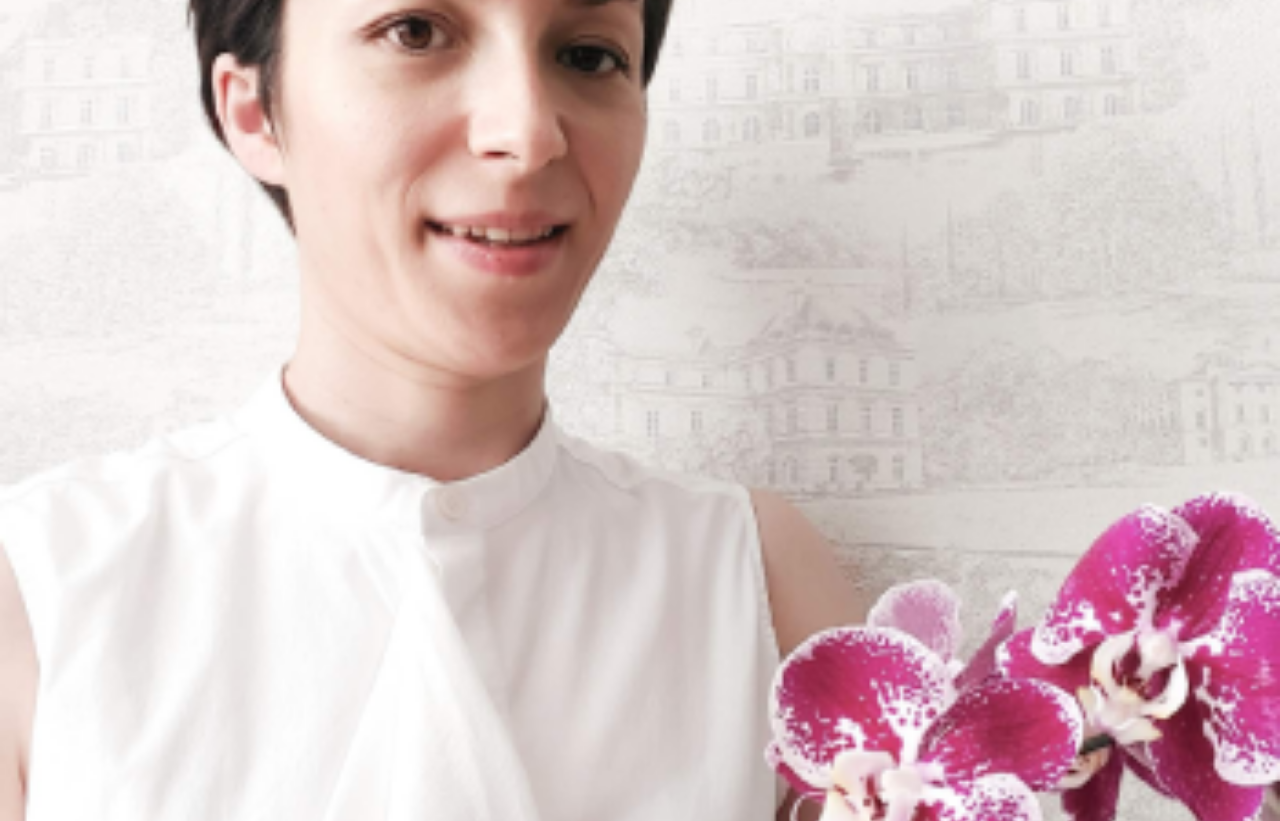
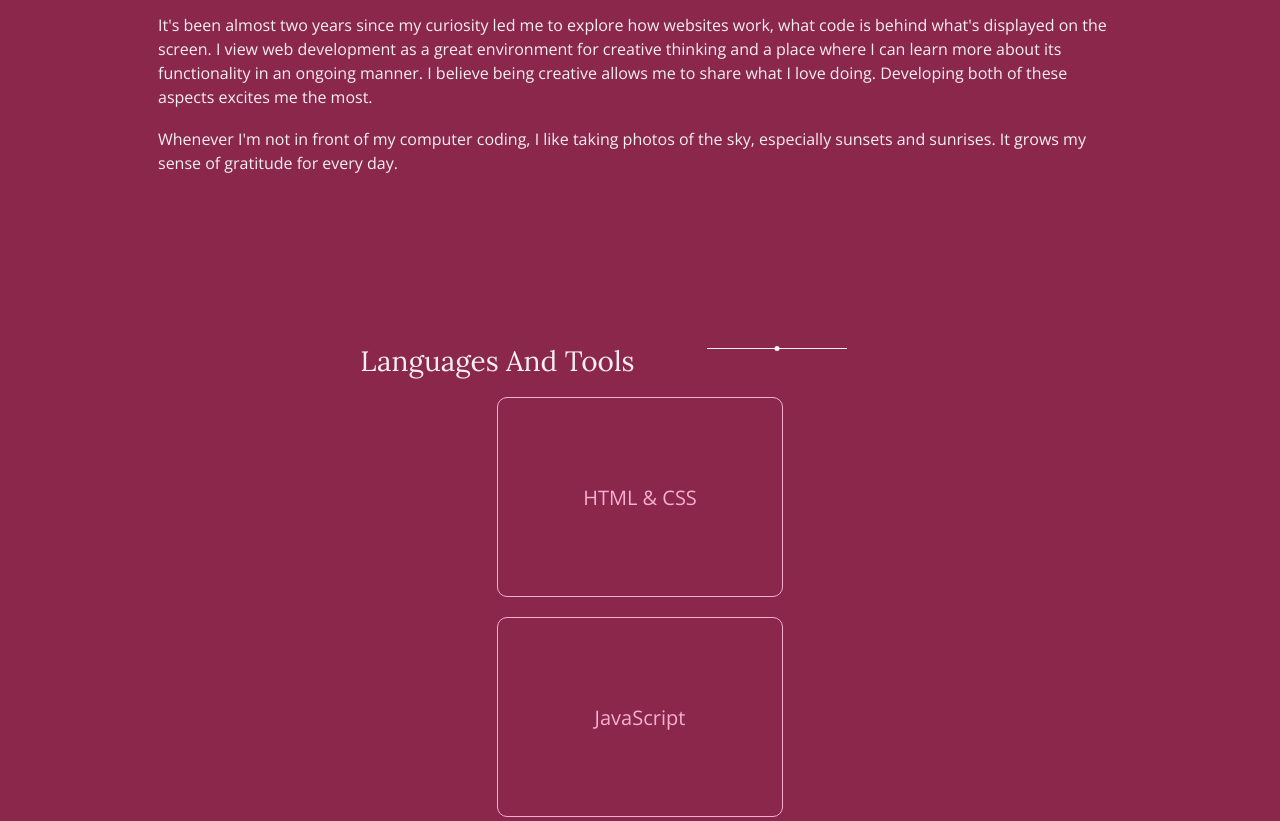
Before and after one commit to Doileo/portfolio, a website built with Parcel: page index.html in a window 1280 px wide. Shown: the part 4200-5021 px from the top of the page. Built offline with nearby package versions, Linux system fonts and the light colour scheme.

Commit message:
Added styles to about and skills section

```diff
--- a/css/main.css
+++ b/css/main.css
@@ -355,7 +355,7 @@ h3 {
 .project-description {
   width: 100%;
   text-align: left;
-  line-height: 1.5em;
+  line-height: 1.5rem;
   margin: 0 0 30px 0;
 }
 
@@ -374,6 +374,134 @@ span {
   border: none;
   margin: 40px 0 60px 0;
 }
+
+/*  --------------------- about ------------------------  */
+.about {
+  display: flex;
+  justify-content: center;
+  align-items: center;
+  flex-flow: row wrap;
+  padding: 50px 10vw;
+}
+
+.about .content-wrapper {
+  display: flex;
+  justify-content: center;
+  align-items: center;
+  flex-flow: row wrap;
+}
+
+.heading {
+  text-align: center;
+  font-weight: 500;
+  font-size: 1.75rem;
+  text-transform: capitalize;
+  padding-top: 60px;
+}
+
+.sub-heading {
+  text-align: center;
+  font-size: 1rem;
+  margin: 10px;
+  opacity: 0.7;
+}
+
+.about-item {
+  display: flex;
+  justify-content: center;
+  align-items: center;
+  flex-flow: row wrap;
+  padding-bottom: 50px;
+  padding-top: 30px;
+}
+
+.about-paragraph {
+  display: flex;
+  justify-content: center;
+  align-items: center;
+  flex-flow: row wrap;
+  margin: 30px;
+}
+
+.about-paragraph p {
+  line-height: 1.5;
+  margin: 0;
+}
+
+.about figure {
+  display: flex;
+  justify-content: center;
+  align-items: center;
+  flex-flow: row wrap;
+  margin: 0;
+  width: 100%;
+}
+
+.about-image {
+  margin: 20px 30px;
+  max-width: 300px;
+  border-radius: 10px;
+  box-shadow: 0 10px 10px rgba(0, 0, 0, 0.25);
+}
+
+.skills {
+  display: flex;
+  justify-content: center;
+  align-items: center;
+  flex-flow: row wrap;
+  padding: 20px 10vw;
+}
+
+.skills .content-wrapper {
+  display: flex;
+  justify-content: center;
+  align-items: center;
+  flex-flow: row wrap;
+}
+
+.skill-heading {
+  text-align: center;
+  font-weight: 500;
+  font-size: 1.75rem;
+  text-transform: capitalize;
+  padding-top: 20px;
+}
+
+.skill-container {
+  position: relative;
+  margin-top: 20px;
+  display: grid;
+  grid-template-columns: 1fr;
+  grid-gap: 20px;
+}
+
+.skill-card {
+  height: 200px;
+  border-radius: 10px;
+  border: 1px solid #F7B0CF;
+  text-align: center;
+  cursor: pointer;
+  transition: .5s;
+}
+
+.skill {
+  font-size: 1.25rem;
+  color:#F7B0CF;
+  line-height: 200px;
+}
+
+.skill-container {
+  grid-template-columns: 1fr;
+}
+
+.skill-card:hover {
+  background: var(--background);
+}
+
+.skill-card:hover .skill {
+  color: #F2F0F0;
+}
+
 
 
 
```
